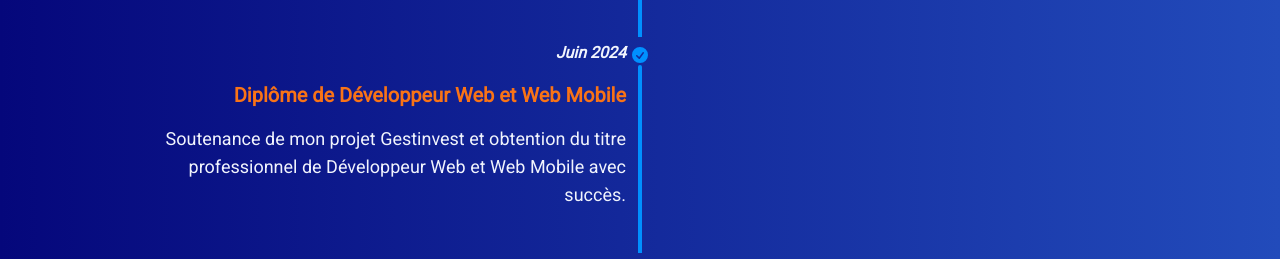
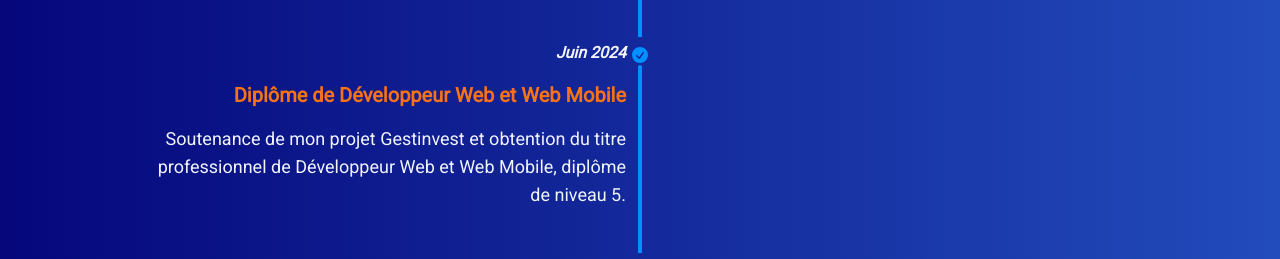
Before and after one commit to Roms-Her/Portfolio, a Next.js app: page / in a window 1280 px wide. Shown: the part 3480-3739 px from the top of the page. Built offline with nearby package versions, Linux system fonts and the light colour scheme.

Commit message:
chore: timeline content, DWWM

```diff
--- a/app/src/components/main/home/timeline/TimeLine.jsx
+++ b/app/src/components/main/home/timeline/TimeLine.jsx
@@ -29,8 +29,8 @@ export default function TimeLine() {
     {
       date: "Juin 2024",
       title: "Diplôme de Développeur Web et Web Mobile",
-      desktopPresentation: "Soutenance de mon projet Gestinvest et obtention du titre professionnel de Développeur Web et Web Mobile avec succès.",
-      mobilePresentation: "Soutenance de mon projet Gestinvest et obtention du titre professionnel de Développeur Web et Web Mobile avec succès."
+      desktopPresentation: "Soutenance de mon projet Gestinvest et obtention du titre professionnel de Développeur Web et Web Mobile, diplôme de niveau 5.",
+      mobilePresentation: "Soutenance de mon projet Gestinvest et obtention du titre professionnel de Développeur Web et Web Mobile, diplôme de niveau 5.©"
     },
     {
       date: "Juillet 2024 - Aujourd'hui",
```
